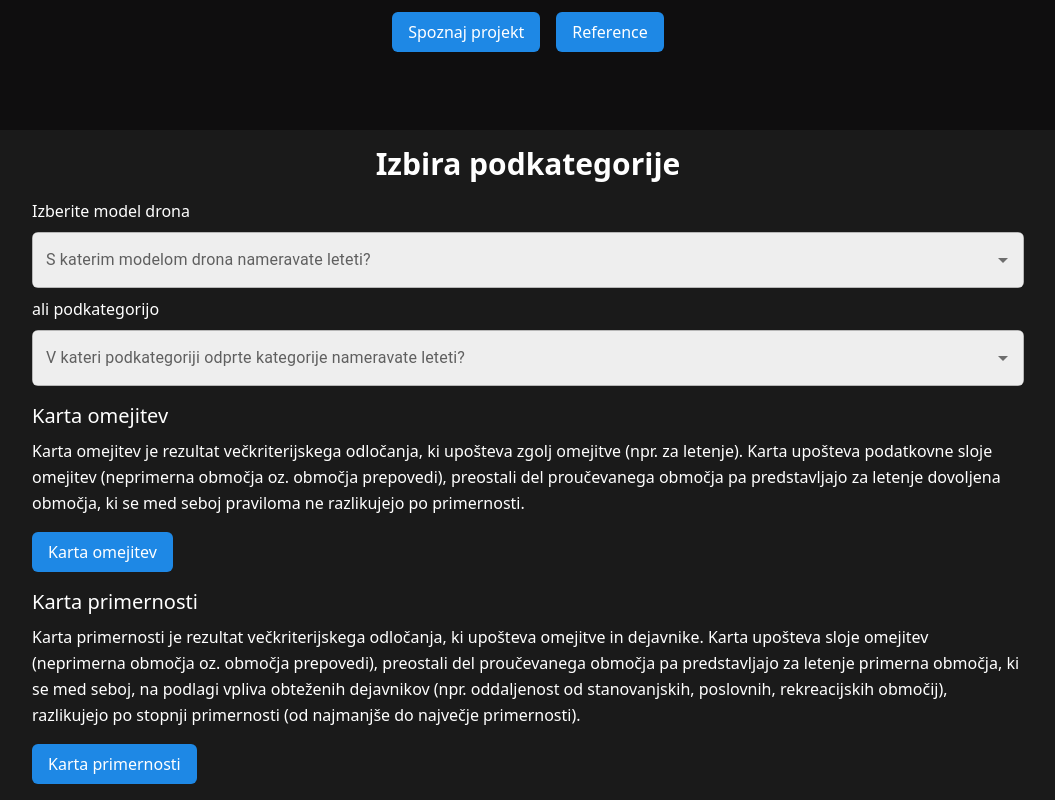
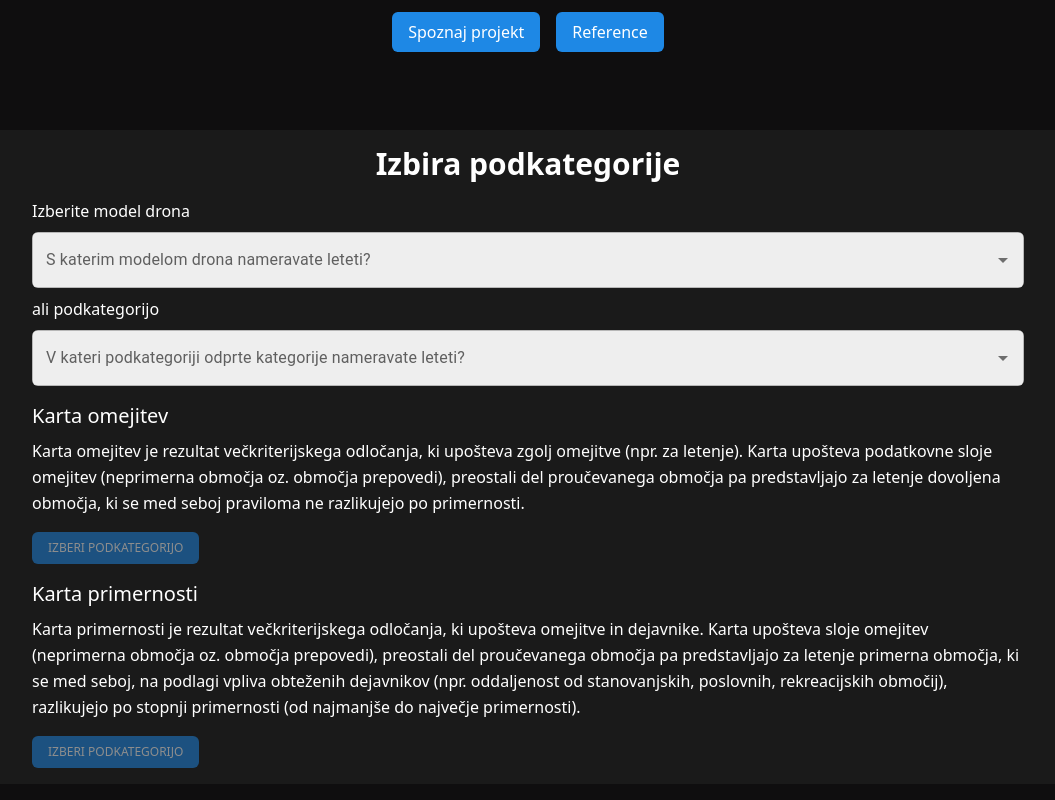
Before and after one commit to jurerotar/kamzdronom.si, a Next.js app: page / in a window 1280 px wide. Shown: the part 246-1046 px from the top of the page, without its empty margins (112-1167 px from the left). Built offline with nearby package versions, Linux system fonts and the light colour scheme.

Commit message:
fix: fixed homepage showing incorrect links bug, renamed manifest import

```diff
--- a/src/pages/_document.tsx
+++ b/src/pages/_document.tsx
@@ -9,11 +9,10 @@ const Document = () => {
       className="dark"
     >
       <Head>
-        <link rel="apple-touch-icon" sizes="180x180" href="/images/fav/apple-touch-icon.png" />
+        <link rel="apple-touch-icon" sizes="180x180" href="/images/fav/apple-icon.png" />
         <link rel="icon" type="image/png" sizes="32x32" href="/images/fav/favicon-32x32.png" />
         <link rel="icon" type="image/png" sizes="16x16" href="/images/fav/favicon-16x16.png" />
-        <link rel="manifest" href="/images/fav/site.webmanifest" />
-        <link rel="mask-icon" href="/images/fav/safari-pinned-tab.svg" color="#5bbad5" />
+        <link rel="manifest" href="/images/fav/manifest.json" />
         <link rel="shortcut icon" href="/images/fav/favicon.ico" />
         <meta name="msapplication-TileColor" content="#2b5797" />
         <meta name="theme-color" content="#ffffff" />
--- a/src/pages/index.tsx
+++ b/src/pages/index.tsx
@@ -46,7 +46,7 @@ const HomePage: NextPage<HomePageProps> = (props) => {
     if(shouldConsiderTransitionalPeriod && !!selectedDroneModel?.categoryBeforeEndOfTransitionalPeriod) {
       return selectedDroneModel?.categoryBeforeEndOfTransitionalPeriod;
     }
-    return selectedDroneModel?.category
+    return selectedDroneModel?.category;
   })();
 
   const restrictionMapLink = zoneLinks.restrictionMapLinks[selectedDroneCategory ?? 'A1'];
@@ -135,12 +135,12 @@ const HomePage: NextPage<HomePageProps> = (props) => {
                 sloje omejitev (neprimerna območja oz. območja prepovedi), preostali del proučevanega območja pa predstavljajo za letenje
                 dovoljena območja, ki se med seboj praviloma ne razlikujejo po primernosti.
               </Typography>
-              {selectedCategory !== null && (
+              {!!selectedCategory && (
                 <StyledLink href={restrictionMapLink}>
                   Karta omejitev {clsx(!!selectedCategory && `za podkategorijo "${selectedCategory}"`)}
                 </StyledLink>
               )}
-              {selectedCategory === null && (
+              {!selectedCategory && (
                 <Button
                   className="flex justify-center items-center bg-blue-600 colors-transition hover:bg-blue-700 rounded-md text-white font-medium px-4 py-2 w-fit"
                   disabled
@@ -164,12 +164,12 @@ const HomePage: NextPage<HomePageProps> = (props) => {
                 ki se med seboj, na podlagi vpliva obteženih dejavnikov (npr. oddaljenost od stanovanjskih, poslovnih, rekreacijskih območij),
                 razlikujejo po stopnji primernosti (od najmanjše do največje primernosti).
               </Typography>
-              {selectedCategory !== null && (
+              {!!selectedCategory && (
                 <StyledLink href={suitabilityMapLink}>
                   Karta primernosti {clsx(!!selectedCategory && `za podkategorijo "${selectedCategory}"`)}
                 </StyledLink>
               )}
-              {selectedCategory === null && (
+              {!selectedCategory && (
                 <Button
                   className="flex justify-center items-center bg-blue-600 colors-transition hover:bg-blue-700 rounded-md text-white font-medium px-4 py-2 w-fit"
                   disabled
```
